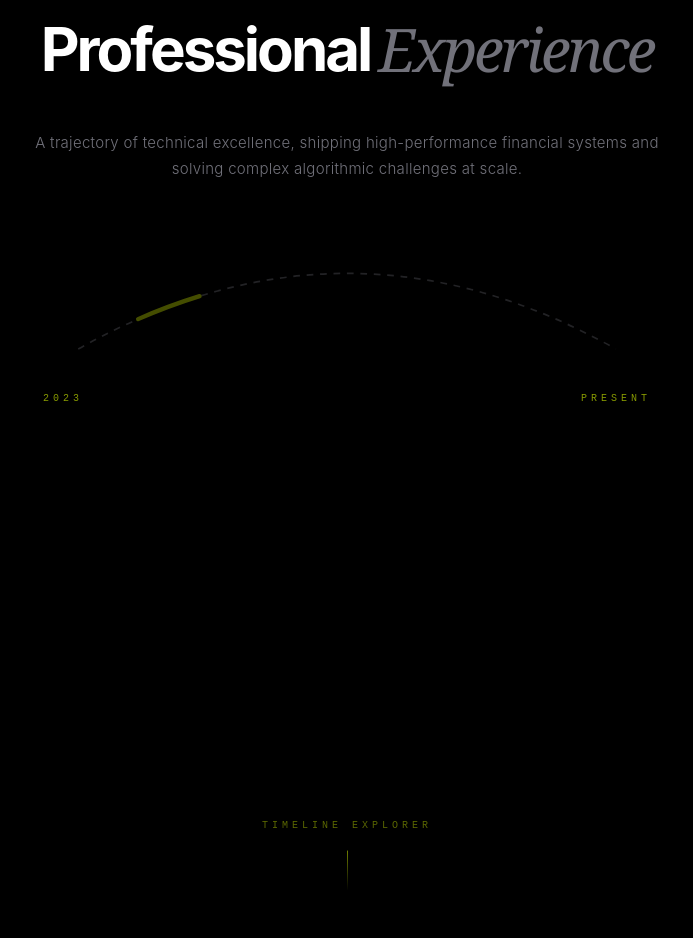
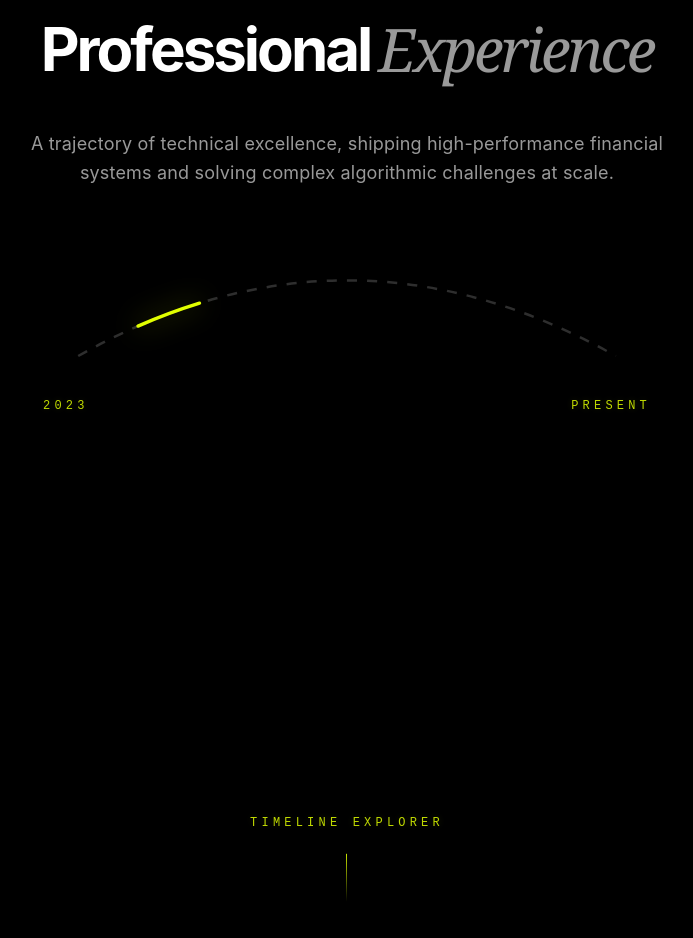
Before and after one commit to devjadav10/portfolio, a Next.js app: page / in a window 1280 px wide. Shown: the part 880-1818 px from the top of the page, without its empty margins (293-986 px from the left). Built offline with nearby package versions, Linux system fonts and the light colour scheme.

Commit message:
ui: increase sub-description contrast, refine tech-label scale, and tighten tracking

```diff
--- a/app/global.css
+++ b/app/global.css
@@ -5,7 +5,10 @@
   --color-background: #000000;
   --color-foreground: #ffffff;
   --color-accent: #e1ff00;
-  --color-muted: #71717a;
+
+  /* UPDATED: Changed from hex #71717a to 60% white for better readability */
+  --color-muted: rgba(255, 255, 255, 0.6);
+
   --color-border-subtle: rgba(255, 255, 255, 0.05);
   --color-border-glow: rgba(225, 255, 0, 0.4);
 
@@ -19,17 +22,18 @@
   --shadow-neon-strong: 0 0 35px -2px rgba(225, 255, 0, 0.4);
   --blur-glass: 12px;
 }
+
 a, button {
-  -webkit-tap-highlight-color: transparent; /* Removes the mobile 'gray box' blink */
+  -webkit-tap-highlight-color: transparent;
   outline: none !important;
   text-decoration: none !important;
 }
+
 /* --- Reusable Utility Classes --- */
-/* global.css */
 @utility section-title {
-  font-size: 2.25rem; /* text-4xl */
+  font-size: 2.25rem;
   @media (min-width: 768px) {
-    font-size: 3.75rem; /* text-6xl */
+    font-size: 3.75rem;
   }
 
   line-height: 1.1;
@@ -39,7 +43,6 @@ a, button {
   font-family: var(--font-sans);
   margin-bottom: 2rem;
 
-  /* FIXED: Allow wrapping for longer titles on mobile */
   display: flex;
   flex-wrap: wrap;
   align-items: center;
@@ -47,48 +50,55 @@ a, button {
   column-gap: 0.5rem;
   row-gap: 0rem;
 
-  /* MOBILE SAFETY: Prevent edge-to-edge stretching */
   max-width: 90vw;
   margin-left: auto;
   margin-right: auto;
   text-align: center;
 
   & span {
+    /* Inherits the new 60% opacity muted color */
     color: var(--color-muted);
     font-family: var(--font-serif);
     font-style: italic;
     font-weight: 500;
-    /* Ensure the span doesn't force a line break mid-word */
     display: inline-block;
   }
 }
 
 @utility sub-description {
   font-family: var(--font-sans);
-  font-weight: 300;
-  font-size: 14px;
-  line-height: 1.7;
-  letter-spacing: 0.02em;
+  font-weight: 400;
+  font-size: 16px;
+  line-height: 1.6;
+  letter-spacing: 0.01em;
   color: var(--color-muted);
   max-width: 42rem;
+
   @media (min-width: 768px) {
-    font-size: 15px;
+    font-size: 18px;
   }
 }
 
+/* ... other theme variables ... */
+
 @utility tech-label {
   font-family: var(--font-mono);
-  font-size: 10px;
+  /* UPDATED: Increased from 10px to 12px for better legibility */
+  font-size: 11px;
+  @media (min-width: 768px) {
+    font-size: 12px;
+  }
+
   text-transform: uppercase;
-  letter-spacing: 0.4em;
+  /* Slightly tightened tracking so the larger text doesn't overflow */
+  letter-spacing: 0.35em;
   color: var(--color-accent);
-  opacity: 0.6;
+  opacity: 0.85;
+  text-shadow: 0 0 8px rgba(225, 255, 0, 0.2);
+  -webkit-font-smoothing: antialiased;
 }
 
-/* The "Pill" Container Style */
-/* global.css */
 @utility glass-capsule {
-  /* We increase the opacity from 0.02 to 0.1 to block background artifacts */
   background-color: rgba(13, 13, 13, 0.8);
   backdrop-filter: blur(12px);
   border: 1px solid var(--color-border-subtle);
@@ -98,17 +108,18 @@ a, button {
   &:hover {
     border-color: var(--color-border-glow);
     box-shadow: var(--shadow-neon);
-    /* We change the hover tint to a neutral dark to avoid the green gradient */
     background-color: rgba(20, 20, 20, 0.95);
   }
 }
+
 @utility card-title {
   @apply font-sans font-semibold text-white tracking-tight;
-  font-size: 1.25rem; /* text-xl */
+  font-size: 1.25rem;
   @media (min-width: 768px) {
-    font-size: 1.5rem; /* text-2xl */
+    font-size: 1.5rem;
   }
 }
+
 body {
   background-color: var(--color-background);
   color: var(--color-foreground);
--- a/components/sections/experience.tsx
+++ b/components/sections/experience.tsx
@@ -6,6 +6,7 @@ import { experiences } from "@/data/experience";
 const Experience = () => {
   const containerRef = useRef<HTMLDivElement>(null);
 
+  // Hardcoded start date for the timeline arc calculation
   const START_DATE = useMemo(() => new Date(2023, 5, 1), []);
   const CURRENT_DATE = useMemo(() => new Date(), []);
 
@@ -45,7 +46,8 @@ const Experience = () => {
   const smoothOffset = useSpring(pathOffset, { stiffness: 80, damping: 20 });
 
   return (
-    <>
+    <section className="relative w-full">
+      {/* Header Section */}
       <div className="flex flex-col items-center text-center pt-24 px-6 max-w-5xl mx-auto w-full overflow-hidden">
         <h2 className="section-title">
           Professional <span>Experience</span>
@@ -59,39 +61,40 @@ const Experience = () => {
       </div>
 
       <div ref={containerRef} className="relative h-[320vh] max-w-7xl mx-auto w-full">
-        {/* Adjusted pb-24 to ensure bottom elements sit above the FloatingNav */}
         <div className="sticky top-0 h-screen w-full flex flex-col items-center justify-between pt-4 pb-24 overflow-hidden px-6">
 
-          {/* Technical Arc */}
+          {/* TECHNICAL ARC: Updated with 60% muted base and vibrant accent highlight */}
           <div className="w-full max-w-2xl -mt-4 flex flex-col items-center flex-shrink-0">
-            <svg viewBox="0 0 400 120" className="w-full h-auto overflow-visible opacity-30">
+            <svg viewBox="0 0 400 120" className="w-full h-auto overflow-visible">
               <path
                 d="M 40,100 Q 200,10 360,100"
                 fill="none"
                 stroke="var(--color-muted)"
-                strokeWidth="1"
-                strokeDasharray="4 4"
+                strokeWidth="1.5"
+                strokeDasharray="6 6"
+                className="opacity-30"
               />
               <motion.path
                 d="M 40,100 Q 200,10 360,100"
                 fill="none"
                 stroke="var(--color-accent)"
-                strokeWidth="2.5"
+                strokeWidth="2"
                 strokeLinecap="round"
-                style={{ pathLength: smoothLength, pathOffset: smoothOffset }}
+                style={{
+                  pathLength: smoothLength,
+                  pathOffset: smoothOffset,
+                  filter: "drop-shadow(0 0 8px rgba(225, 255, 0, 0.4))"
+                }}
               />
             </svg>
-            <div className="w-full flex justify-between px-8 mt-2 tech-label">
+            <div className="w-full flex justify-between px-8 mt-2 tech-label !opacity-85">
               <span>2023</span>
               <span>Present</span>
             </div>
           </div>
 
-          {/* MIDDLE SECTION ADJUSTMENT:
-              Using h-[35vh] and max-h-[300px] to keep text from expanding into
-              the navbar zone at the bottom
-          */}
-          <div className="relative w-full max-w-5xl h-[35vh] flex items-center justify-center flex-shrink-0">
+          {/* MAIN CONTENT AREA: Centered and responsive */}
+          <div className="relative w-full max-w-5xl h-[35vh] flex items-center justify-center flex-shrink-0 overflow-visible">
             {experiences.map((exp, index) => (
               <ExperienceItem
                 key={index}
@@ -103,18 +106,21 @@ const Experience = () => {
             ))}
           </div>
 
-          {/* Timeline Explorer: Now sits at a comfortable bottom margin */}
+          {/* TIMELINE EXPLORER: Integrated with system tech-label style */}
           <div className="flex flex-col items-center gap-3 z-10 flex-shrink-0">
-            <span className="tech-label opacity-40">Timeline Explorer</span>
+            <span className="tech-label !opacity-85">Timeline Explorer</span>
             <motion.div
-              animate={{ y: [0, 8, 0] }}
-              transition={{ duration: 2, repeat: Infinity, ease: "easeInOut" }}
-              className="w-px h-10 bg-gradient-to-b from-accent to-transparent opacity-50"
+              animate={{
+                y: [0, 12, 0],
+                opacity: [0.4, 1, 0.4]
+              }}
+              transition={{ duration: 2.5, repeat: Infinity, ease: "easeInOut" }}
+              className="w-px h-12 bg-gradient-to-b from-accent via-accent/50 to-transparent"
             />
           </div>
         </div>
       </div>
-    </>
+    </section>
   );
 };
 
@@ -122,13 +128,17 @@ const ExperienceItem = ({ exp, index, total, progress }: any) => {
   const start = index / total;
   const end = (index + 1) / total;
 
+  // Smooth opacity and vertical entry for cinematic transitions
   const opacity = useTransform(progress, [start, start + 0.1, end - 0.1, end], [0, 1, 1, 0]);
-  const roleY = useTransform(progress, [start, start + 0.2], [20, 0]);
+  const roleY = useTransform(progress, [start, start + 0.2], [10, 0]);
 
   return (
-    <motion.div style={{ opacity }} className="absolute flex flex-col items-center justify-center">
-      <div className="relative text-center">
-        <span className="tech-label text-accent block mb-3">
+    <motion.div
+      style={{ opacity }}
+      className="absolute inset-0 flex flex-col items-center justify-center w-full h-full"
+    >
+      <div className="relative text-center w-full">
+        <span className="tech-label text-accent block mb-2 !opacity-85">
           {exp.duration}
         </span>
         <motion.h3
@@ -139,17 +149,17 @@ const ExperienceItem = ({ exp, index, total, progress }: any) => {
         </motion.h3>
         <motion.p
           style={{ y: roleY }}
-          className="sub-description text-muted text-base md:text-xl font-serif font-light italic tracking-tight"
+          className="sub-description text-muted text-base md:text-xl font-serif font-light italic tracking-tight mx-auto"
         >
           {exp.contribution}
         </motion.p>
 
         <div className="flex items-center justify-center gap-4 mt-5">
-          <div className="w-6 h-px bg-border-subtle" />
+          <div className="w-6 h-px bg-border-subtle opacity-30" />
           <p className="text-muted text-base md:text-xl font-serif font-light italic tracking-tight">
             at <span className="text-foreground">{exp.company}</span>
           </p>
-          <div className="w-6 h-px bg-border-subtle" />
+          <div className="w-6 h-px bg-border-subtle opacity-30" />
         </div>
       </div>
     </motion.div>
--- a/components/ui/project-card.tsx
+++ b/components/ui/project-card.tsx
@@ -46,17 +46,18 @@ const ProjectCardBase = ({
             <div className="space-y-2 md:space-y-3 flex-1 min-w-0">
               <div>
                 <h3 className="card-title text-xl md:text-3xl mb-1 truncate">{title}</h3>
-                <p className="text-muted font-serif italic text-xs md:text-base opacity-60 line-clamp-1">
+                {/* Fixed: subtitle now uses the 60% muted variable for high-contrast readability */}
+                <p className="sub-description !text-xs md:!text-base line-clamp-1 opacity-100">
                   {subtitle}
                 </p>
               </div>
 
-              {/* Responsive Tool Display */}
+              {/* UPDATED: Tech Labels for Tools */}
               <div className="flex flex-wrap gap-2">
                 {tools.slice(0, 5).map((tool, index) => (
                   <span
                     key={tool}
-                    className={`tech-label !opacity-40 text-[8px] md:text-[9px] border border-white/10 px-2 py-0.5 rounded-full whitespace-nowrap
+                    className={`tech-label border border-accent/20 px-2 py-0.5 rounded-full whitespace-nowrap transition-all duration-300 group-hover:border-accent/40
                       ${index >= 3 ? 'hidden md:inline-block' : 'inline-block'}
                     `}
                   >
```
Also changed, not shown: components/sections/contact.tsx (+8 -4 lines).
